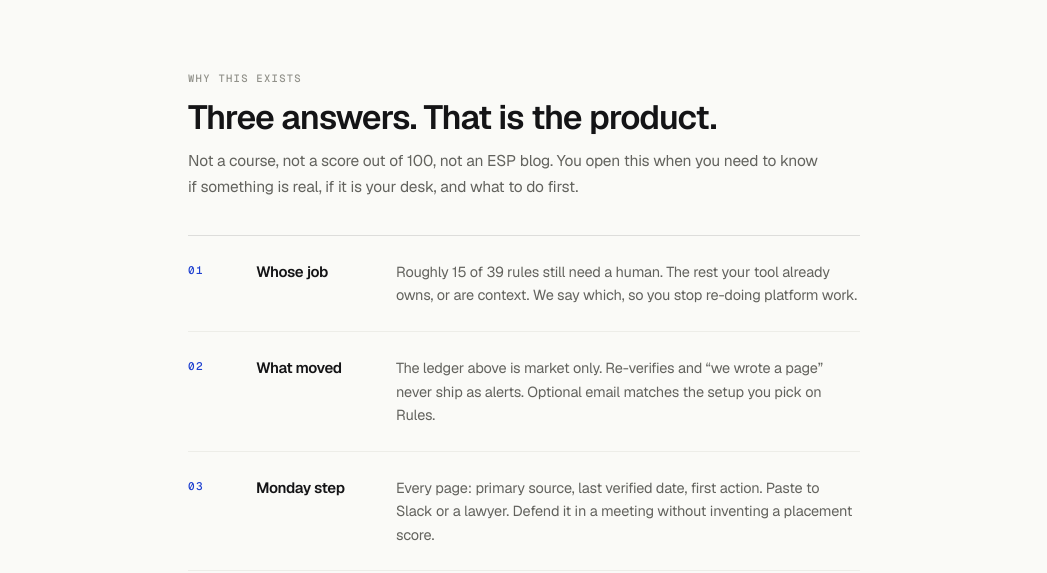
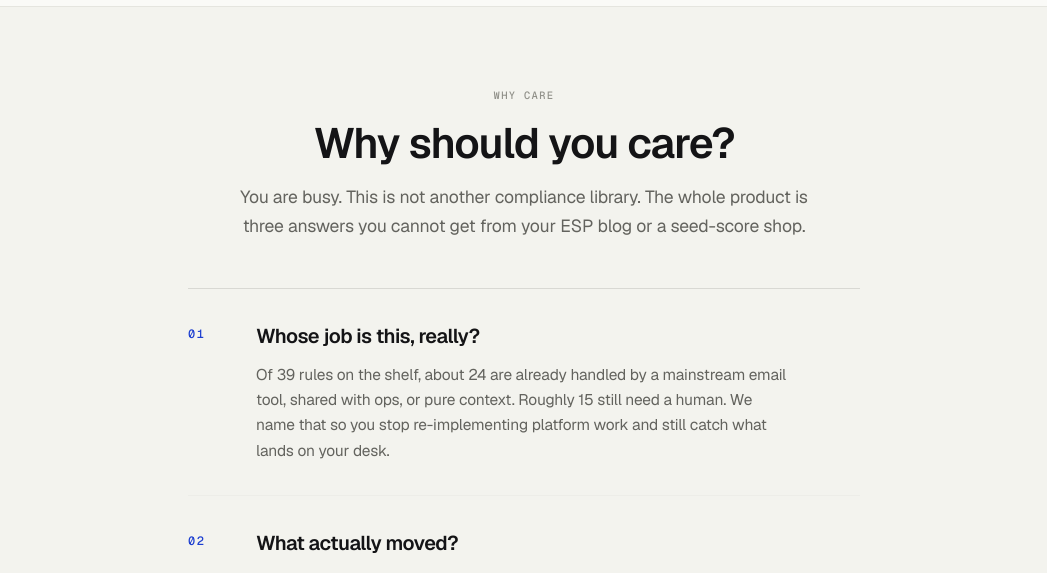
Before and after one commit to denask-eng/emailrules, a Next.js app: page / in a window 1280 px wide. Shown: the part 2211-2784 px from the top of the page, without its empty margins (116-1163 px from the left). Built offline with nearby package versions, Linux system fonts and the light colour scheme; no server answers; the database is empty.

Commit message:
Restore Why care + Three things it is not on homepage
Full “Why should you care?” band after the market ledger (proof first),
before browse. Restore the “Three things it is not” section after the
catalog. Keep hero link to #why.

```diff
--- a/src/app/page.tsx
+++ b/src/app/page.tsx
@@ -134,6 +134,10 @@ export default async function Home() {
             Awkward FAQ
           </Link>
           {" · "}
+          <Link href="/#why" className="underline underline-offset-3 hover:text-fg">
+            Why care
+          </Link>
+          {" · "}
           <Link href="/coverage" className="underline underline-offset-3 hover:text-fg">
             What we skip on purpose
           </Link>
@@ -211,56 +215,71 @@ export default async function Home() {
       </section>
 
       {/*
-        Value after proof, before the catalog.
-        One strip, three short lines — not a second sales page and not a twin
-        of “three things it is not.”
+        Value after proof (ledger), before the catalog.
+        Full “why care” restored — placement stays proof-first.
       */}
-      <section id="why" className="shell py-14 sm:py-16">
-        <div className="mx-auto max-w-2xl">
-          <p className="label">Why this exists</p>
-          <h2 className="mt-3 text-[clamp(1.55rem,3.4vw,2.1rem)] tracking-tight text-balance">
-            Three answers. That is the product.
-          </h2>
-          <p className="mt-3 max-w-[40rem] text-[15.5px] leading-relaxed text-muted-fg">
-            Not a course, not a score out of 100, not an ESP blog. You open this when you need to
-            know if something is real, if it is your desk, and what to do first.
-          </p>
+      <section id="why" className="border-t bg-bg-2 py-16 sm:py-20">
+        <div className="shell">
+          <div className="mx-auto max-w-2xl text-center">
+            <p className="label">Why care</p>
+            <h2 className="mt-4 text-[clamp(1.75rem,4.2vw,2.65rem)] tracking-tight text-balance">
+              Why should you care?
+            </h2>
+            <p className="mx-auto mt-4 max-w-[36rem] text-[1.05rem] leading-relaxed text-muted-fg sm:text-[1.1rem]">
+              You are busy. This is not another compliance library. The whole product is three
+              answers you cannot get from your ESP blog or a seed-score shop.
+            </p>
+          </div>
 
-          <dl className="mt-9 list-none border-t border-fg/12 p-0">
+          <ol className="mx-auto mt-12 max-w-2xl list-none border-t border-fg/12 p-0">
             {[
               {
-                t: "Whose job",
-                d: `Roughly ${yours} of ${stats.total} rules still need a human. The rest your tool already owns, or are context. We say which, so you stop re-doing platform work.`,
+                t: "Whose job is this, really?",
+                d: `Of ${stats.total} rules on the shelf, about ${stats.notYours} are already handled by a mainstream email tool, shared with ops, or pure context. Roughly ${yours} still need a human. We name that so you stop re-implementing platform work and still catch what lands on your desk.`,
               },
               {
-                t: "What moved",
-                d: "The ledger above is market only. Re-verifies and “we wrote a page” never ship as alerts. Optional email matches the setup you pick on Rules.",
+                t: "What actually moved?",
+                d: "Gmail bulk rules, CASL clocks, ePrivacy, DMARC ladders. You usually hear months late, from legal. The ledger above is market moves only. Re-checks and “we wrote a page” never leave the building. Optional alerts match the setup you pick on Rules.",
               },
               {
-                t: "Monday step",
-                d: "Every page: primary source, last verified date, first action. Paste to Slack or a lawyer. Defend it in a meeting without inventing a placement score.",
+                t: "What do I do Monday?",
+                d: "Every rule has a primary source, a verification date, and a first step you can run this week. No placement score theatre. No fake encyclopedia. A small shelf you can paste into Slack or defend in a meeting.",
               },
             ].map((row, i) => (
-              <div
-                key={row.t}
-                className="grid grid-cols-[2.5rem_minmax(0,1fr)] gap-x-4 border-b border-border-soft py-5 sm:grid-cols-[3rem_7.5rem_minmax(0,1fr)] sm:gap-x-5 sm:py-6"
+              <Reveal key={row.t} as="li" delay={i} className="border-b border-border-soft">
+                <div className="grid grid-cols-[2.75rem_minmax(0,1fr)] gap-x-4 py-7 sm:gap-x-6 sm:py-8">
+                  <span className="num pt-1 text-[12px] font-medium tracking-[0.12em] text-accent">
+                    {String(i + 1).padStart(2, "0")}
+                  </span>
+                  <div className="min-w-0">
+                    <h3 className="text-[1.15rem] font-semibold tracking-tight sm:text-[1.25rem]">
+                      {row.t}
+                    </h3>
+                    <p className="mt-2.5 max-w-[52ch] text-[15px] leading-relaxed text-muted-fg sm:text-[15.5px]">
+                      {row.d}
+                    </p>
+                  </div>
+                </div>
+              </Reveal>
+            ))}
+          </ol>
+
+          <div className="mx-auto mt-10 max-w-2xl text-center">
+            <p className="text-[14.5px] leading-relaxed text-dim">
+              If that is not useful this week, leave. Quiet is allowed here.
+            </p>
+            <div className="mt-6 flex flex-wrap items-center justify-center gap-x-5 gap-y-2 text-[14px]">
+              <Link
+                href="/rules"
+                className="font-medium text-accent underline-offset-3 hover:underline"
               >
-                <dt className="num pt-0.5 text-[11px] font-medium tracking-[0.12em] text-accent">
-                  {String(i + 1).padStart(2, "0")}
-                </dt>
-                <dt className="col-start-2 text-[15px] font-semibold tracking-tight sm:col-start-auto">
-                  {row.t}
-                </dt>
-                <dd className="col-start-2 mt-1.5 max-w-[48ch] text-[14.5px] leading-relaxed text-muted-fg sm:col-start-auto sm:mt-0">
-                  {row.d}
-                </dd>
-              </div>
-            ))}
-          </dl>
-
-          <p className="mt-7 text-[13.5px] leading-relaxed text-dim">
-            If that is not useful this week, leave. Quiet is the point.
-          </p>
+                Show me what applies to me →
+              </Link>
+              <Link href="/changed" className="text-muted-fg underline-offset-3 hover:text-fg hover:underline">
+                See what moved
+              </Link>
+            </div>
+          </div>
         </div>
       </section>
 
@@ -330,8 +349,39 @@ export default async function Home() {
         </ol>
       </section>
 
+      {/* What it is not — different job from “why care”: boundaries, not value */}
+      <section className="border-t bg-bg-2 py-16">
+        <div className="shell">
+          <SectionHead label="What this is" title="Three things it is not." center />
+          <div className="mx-auto grid max-w-5xl gap-px overflow-hidden border-y bg-border sm:grid-cols-3">
+            {[
+              [
+                "Not a course.",
+                "No modules, no certificate, no drip sequence. One page per rule, readable in forty seconds, then you get back to work.",
+              ],
+              [
+                "Not a forum.",
+                "No login, no invite, no unsearchable Slack history. Every rule is a public URL you can paste to your boss or your lawyer.",
+              ],
+              [
+                "Not opinion.",
+                "Every claim names its primary source and the date it was last verified. Where the evidence is thin, the page says so.",
+              ],
+            ].map(([h, p], i) => (
+              <div key={h} className="bg-bg-2 px-6 py-9 sm:px-7">
+                <span className="num text-[13px] font-semibold text-accent">
+                  {String(i + 1).padStart(2, "0")}
+                </span>
+                <h3 className="mt-4 text-[19px]">{h}</h3>
+                <p className="mt-3 text-[15px] leading-relaxed text-muted-fg">{p}</p>
+              </div>
+            ))}
+          </div>
+        </div>
+      </section>
+
       {/* The check */}
-      <section className="shell border-t py-16">
+      <section className="shell py-16">
         <div
           className="overflow-hidden rounded-2xl border px-6 py-14 text-center sm:px-12"
           style={{ background: "var(--card)", boxShadow: "var(--lift-2)" }}
```
